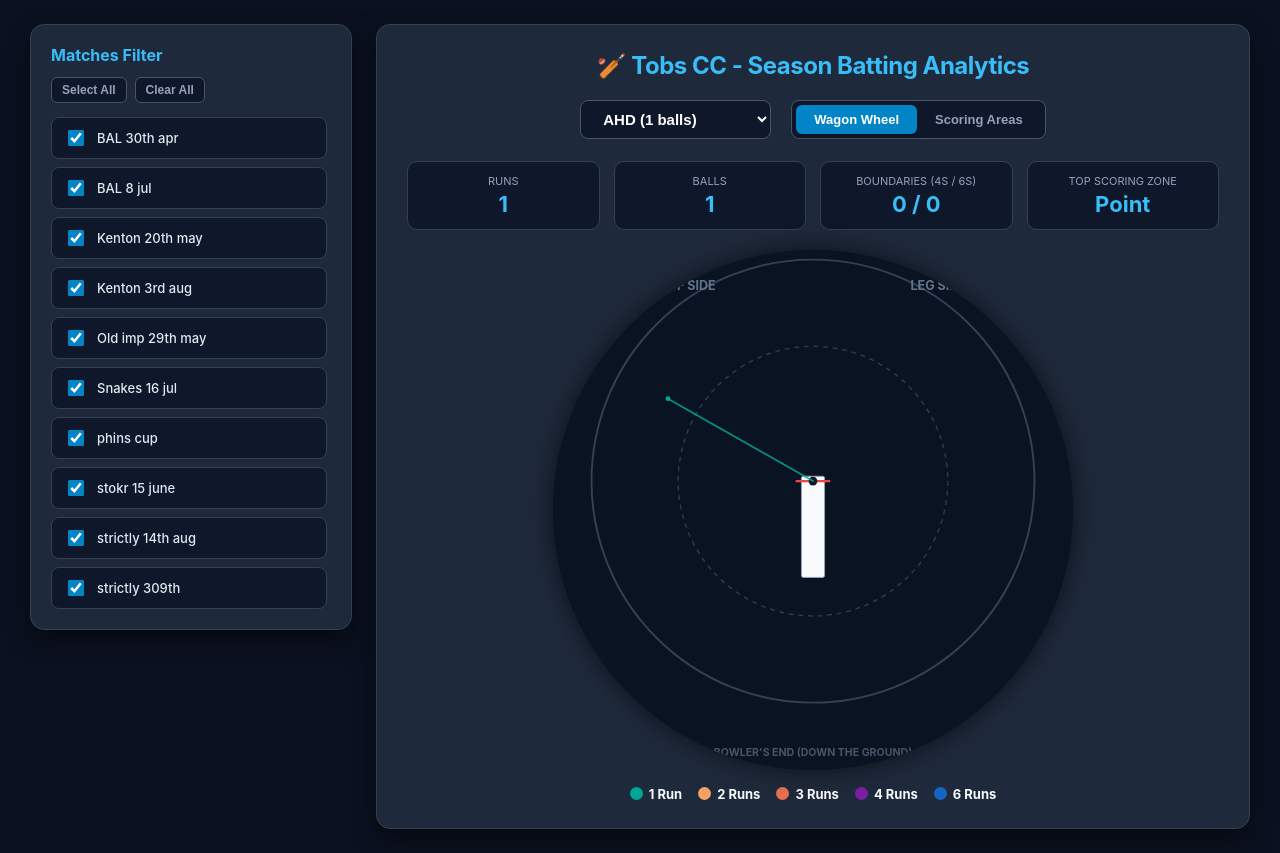
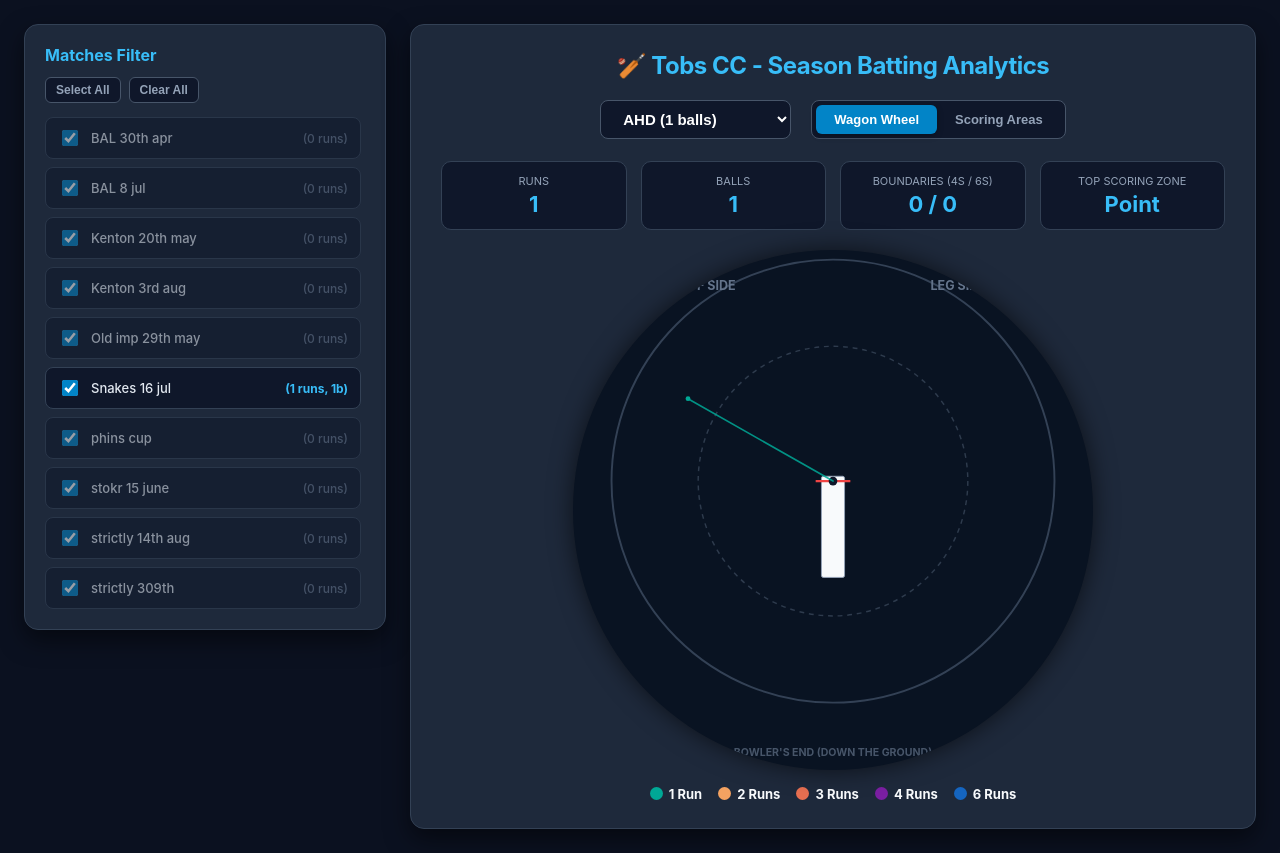
Before and after one commit to kdom-web/Tobs-2026-wagon-wheel-, a plain HTML site: page index.html in a window 1280 px wide. Drawn offline with Linux system fonts and the light colour scheme.

Commit message:
Update index.html

```diff
--- a/index.html
+++ b/index.html
@@ -13,7 +13,7 @@
   }
   .dashboard-layout {
     display: flex;
-    max-width: 1220px;
+    max-width: 1240px;
     margin: 0 auto;
     gap: 24px;
     align-items: flex-start;
@@ -21,7 +21,7 @@
 
   /* Sidebar for Match Filters */
   .sidebar {
-    width: 280px;
+    width: 320px;
     background: #1e293b;
     border-radius: 14px;
     padding: 20px;
@@ -58,7 +58,7 @@
     border-color: #38bdf8;
   }
   .match-list {
-    max-height: 540px;
+    max-height: 560px;
     overflow-y: auto;
     display: flex;
     flex-direction: column;
@@ -74,25 +74,46 @@
     border-radius: 8px;
     border: 1px solid #334155;
     cursor: pointer;
-    transition: border-color 0.15s ease;
+    transition: all 0.15s ease;
   }
   .match-item:hover {
     border-color: #38bdf8;
+  }
+  .match-item.did-not-bat {
+    opacity: 0.55;
   }
   .match-item input[type="checkbox"] {
     accent-color: #0284c7;
     width: 16px;
     height: 16px;
     cursor: pointer;
+    flex-shrink: 0;
   }
-  .match-label-text {
+  .match-label-container {
+    display: flex;
+    justify-content: space-between;
+    align-items: center;
+    width: 100%;
+    overflow: hidden;
+    gap: 8px;
+  }
+  .match-name-text {
     font-size: 13px;
     font-weight: 500;
     color: #e2e8f0;
     white-space: nowrap;
     overflow: hidden;
     text-overflow: ellipsis;
-    flex: 1;
+  }
+  .match-runs-badge {
+    font-size: 12px;
+    font-weight: 700;
+    color: #38bdf8;
+    white-space: nowrap;
+  }
+  .match-runs-badge.no-runs {
+    color: #64748b;
+    font-weight: 500;
   }
 
   /* Main Content Area */
@@ -250,7 +271,7 @@
     <h2>🏏 Tobs CC - Season Batting Analytics</h2>
 
     <div class="controls-row">
-      <select id="playerSelect" onchange="renderActiveView()">
+      <select id="playerSelect" onchange="onPlayerChange()">
         <option value="AHD">AHD (1 balls)</option><option value="Beads">Beads (121 balls)</option><option value="Chaz">Chaz (32 balls)</option><option value="Fish">Fish (16 balls)</option><option value="Fowles">Fowles (54 balls)</option><option value="Hastings">Hastings (35 balls)</option><option value="JB">JB (29 balls)</option><option value="James">James (10 balls)</option><option value="Jon">Jon (115 balls)</option><option value="Keith">Keith (65 balls)</option><option value="Lloyd">Lloyd (1 balls)</option><option value="Matt">Matt (11 balls)</option><option value="Player">Player (10 balls)</option><option value="Sloan">Sloan (2 balls)</option><option value="Tim">Tim (32 balls)</option>
       </select>
 
@@ -336,13 +357,33 @@ const CX = 270;
 const CY = 240;
 const RADIUS = 230;
 
-function initMatchCheckboxes() {
+function updateMatchCheckboxes() {
+  const playerName = document.getElementById("playerSelect").value;
+  const playerShots = DATA[playerName] || [];
+
+  // Compute runs and balls for the active player by fixture
+  const statsByMatch = {};
+  ALL_MATCHES.forEach(m => {
+    statsByMatch[m] = { runs: 0, balls: 0 };
+  });
+
+  playerShots.forEach(s => {
+    const m = s.match_label;
+    if (statsByMatch[m]) {
+      statsByMatch[m].runs += parseInt(s.runs, 10) || 0;
+      statsByMatch[m].balls += 1;
+    }
+  });
+
   const container = document.getElementById("matchList");
   container.innerHTML = "";
 
   ALL_MATCHES.forEach(m => {
     const item = document.createElement("label");
-    item.className = "match-item";
+    const st = statsByMatch[m];
+    const didBat = st.balls > 0;
+
+    item.className = didBat ? "match-item" : "match-item did-not-bat";
 
     const cb = document.createElement("input");
     cb.type = "checkbox";
@@ -354,14 +395,34 @@ function initMatchCheckboxes() {
       renderActiveView();
     };
 
-    const txt = document.createElement("span");
-    txt.className = "match-label-text";
-    txt.innerText = m;
+    const textWrap = document.createElement("div");
+    textWrap.className = "match-label-container";
+
+    const nameSpan = document.createElement("span");
+    nameSpan.className = "match-name-text";
+    nameSpan.innerText = m;
+
+    const runsSpan = document.createElement("span");
+    if (didBat) {
+      runsSpan.className = "match-runs-badge";
+      runsSpan.innerText = `(${st.runs} runs, ${st.balls}b)`;
+    } else {
+      runsSpan.className = "match-runs-badge no-runs";
+      runsSpan.innerText = `(0 runs)`;
+    }
+
+    textWrap.appendChild(nameSpan);
+    textWrap.appendChild(runsSpan);
 
     item.appendChild(cb);
-    item.appendChild(txt);
+    item.appendChild(textWrap);
     container.appendChild(item);
   });
+}
+
+function onPlayerChange() {
+  updateMatchCheckboxes();
+  renderActiveView();
 }
 
 function toggleAllMatches(select) {
@@ -413,10 +474,8 @@ function renderActiveView() {
   const playerName = document.getElementById("playerSelect").value;
   const rawDeliveries = DATA[playerName] || [];
 
-  // Filter deliveries based on active match checkboxes
   const deliveries = rawDeliveries.filter(d => activeMatches.has(d.match_label));
 
-  // Compute metrics
   let grandRuns = 0;
   let grandFours = 0;
   let grandSixes = 0;
@@ -451,7 +510,6 @@ function renderActiveView() {
   });
   document.getElementById("topZone").innerText = grandRuns > 0 ? bestZoneName : "-";
 
-  // Reset SVG render groups
   const sectorsGroup = document.getElementById("sectorsGroup");
   const shotLinesGroup = document.getElementById("shotLinesGroup");
   const labelsGroup = document.getElementById("labelsGroup");
@@ -577,7 +635,7 @@ function renderActiveView() {
 }
 
 // Initialize
-initMatchCheckboxes();
+updateMatchCheckboxes();
 renderActiveView();
 </script>
 </body>
```
